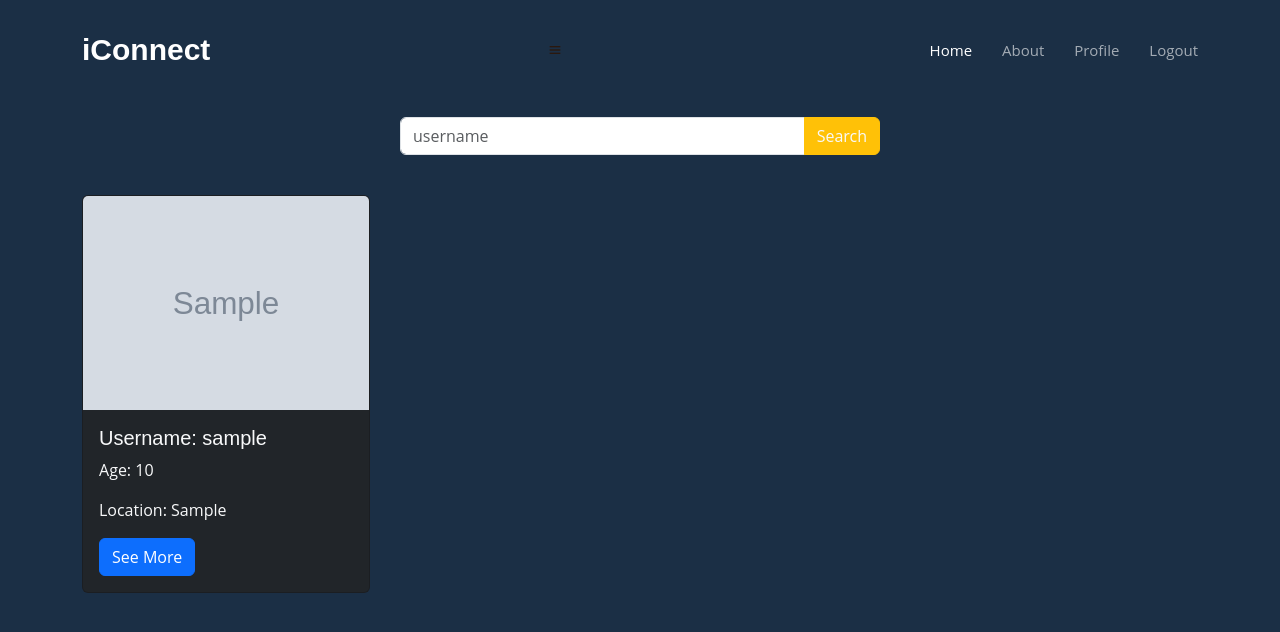
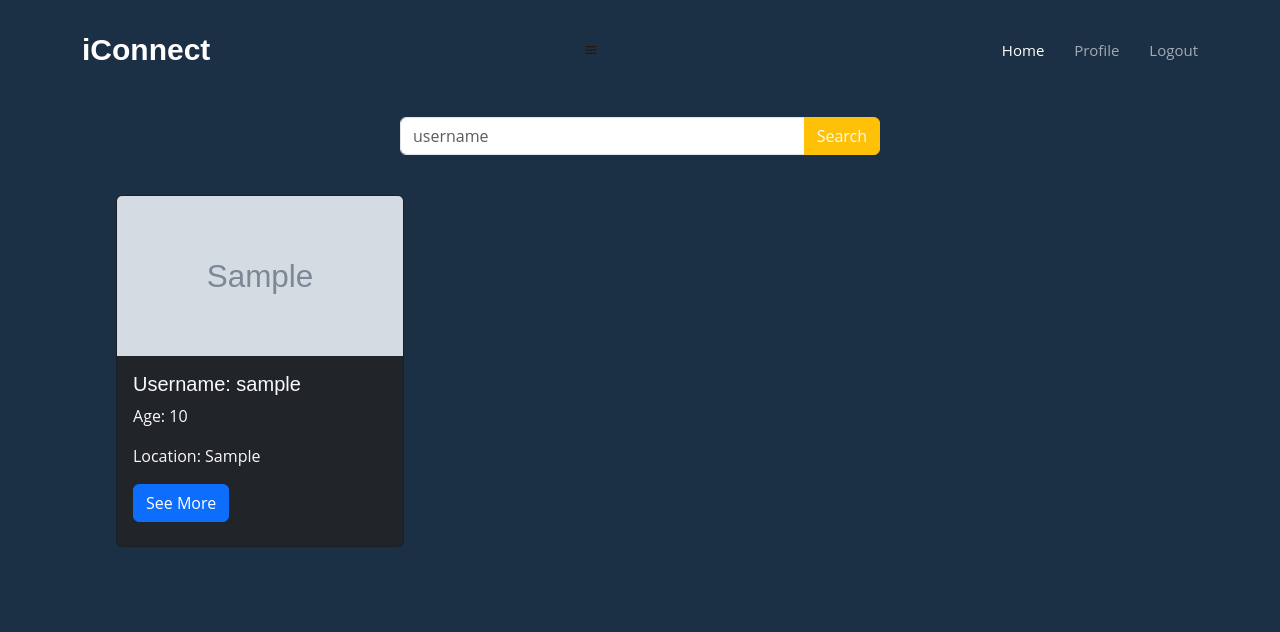
Before and after one commit to nancymwende/iConnect, a Django app: page /home/ in a window 1280 px wide. Shown: the top 632 px of the page. Run offline with Django 4.2, Linux system fonts and the light colour scheme; a user stored in the database is signed in; tables that the repository leaves empty hold one stand-in row (values such as "Sample post"); grey boxes marked "Sample" are stand-in pictures; some libraries are stand-ins or nearby versions.

Commit message:
style: home cards

```diff
--- a/connect/templates/home.html
+++ b/connect/templates/home.html
@@ -25,9 +25,9 @@
         {% if all_profiles %}
         {% for profile in all_profiles %}
         <div class="col-md-6 col-lg-4 my-4">
-            <div class="card bg-dark text-light" style="width: 18rem;">
+            <div class="card bg-dark text-light mx-auto" style="width: 18rem; height: 22rem;">
                 {% if profile.profile_photo %}
-                <img src="{{ profile.profile_photo.url }}" class="card-img-top" alt="...">
+                <img src="{{ profile.profile_photo.url }}" class="card-img-top" alt="..." style="width: auto; height: 10rem;">
                 {% endif %}
                 <div class="card-body">
                     <h5 class="card-title">Username: {{ profile.user.username }}</h5>
--- a/connect/templates/navbar.html
+++ b/connect/templates/navbar.html
@@ -13,7 +13,6 @@
         <ul>
           {% if user.is_authenticated %}
           <li><a href="{% url 'home' %}" class="active">Home</a></li>
-          <li><a href="about.html">About</a></li>
           <li><a href="{% url 'profile' user.profile.id %}">Profile</a></li>
           <li><a href="{% url 'logout' %}">Logout</a></li>
           {% else %}
--- a/connect/templates/userprofile.html
+++ b/connect/templates/userprofile.html
@@ -100,7 +100,7 @@
     <div class="my-posts mt-5 border-top text-center w-100">
         <p class="fs-5 fw-bold text-center pt-2">
             <i class='bx bx-grid'></i>
-            POSTS
+            PROFILE
         </p>
 
         <div class="posts">
```
